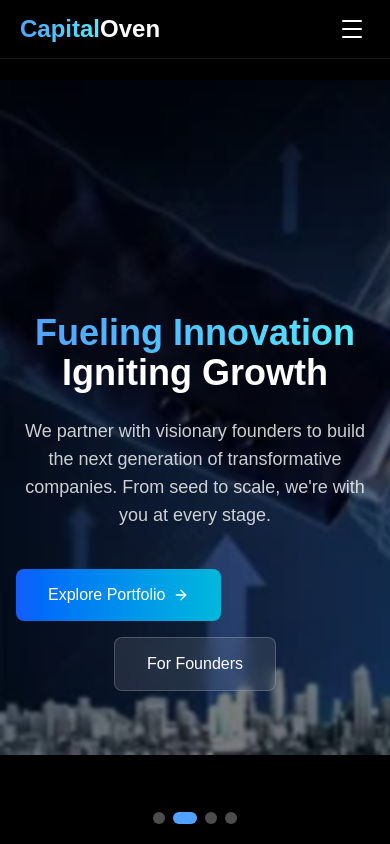
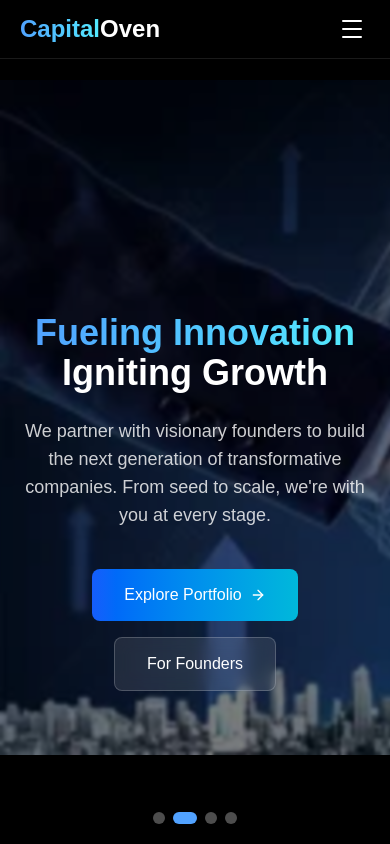
Before and after one commit to AHMAD789999/investor-web, a Next.js app: page / in a window 390 px wide. Shown: the top 844 px of the page. Built offline with nearby package versions, Linux system fonts and the light colour scheme.

Commit message:
make button home responsive

```diff
--- a/src/app/page.js
+++ b/src/app/page.js
@@ -152,7 +152,7 @@ const Hero = () => {
 
 
   return (
-    <>
+    <div className="overflow-hidden">
       <section className="relative h-screen overflow-hidden">
         {/* Background Slideshow */}
         <div className="absolute inset-0 z-0 h-[80%]">
@@ -207,9 +207,11 @@ const Hero = () => {
               initial={{ opacity: 0 }}
               animate={{ opacity: 1 }}
               transition={{ delay: 0.9, duration: 0.8 }}
-              className="flex flex-col sm:flex-row gap-4 justify-center"
+              className="flex-col md:flex-row items-center  sm:flex-col gap-4 justify-center"
             >
-             <Link href='/portfolio'>
+             <div className="flex-col md:flex-row flex items-center gap-4 justify-center">
+
+              <Link href='/portfolio'>
               <button className="px-8 py-3.5 rounded-lg bg-gradient-to-r from-blue-600 to-cyan-500 text-white font-medium flex items-center gap-2 group hover:shadow-xl hover:shadow-blue-500/20 transition-all">
                 Explore Portfolio
                 <FiArrowRight className="group-hover:translate-x-1 transition-transform" />
@@ -221,6 +223,7 @@ const Hero = () => {
                     For Founders
                   </button>
                 </Link>
+             </div>
             </motion.div>
           </motion.div>
         </div>
@@ -498,7 +501,7 @@ const Hero = () => {
         </div>
       </section>
     </div>
-    </>
+    </div>
   );
 };
 
```
